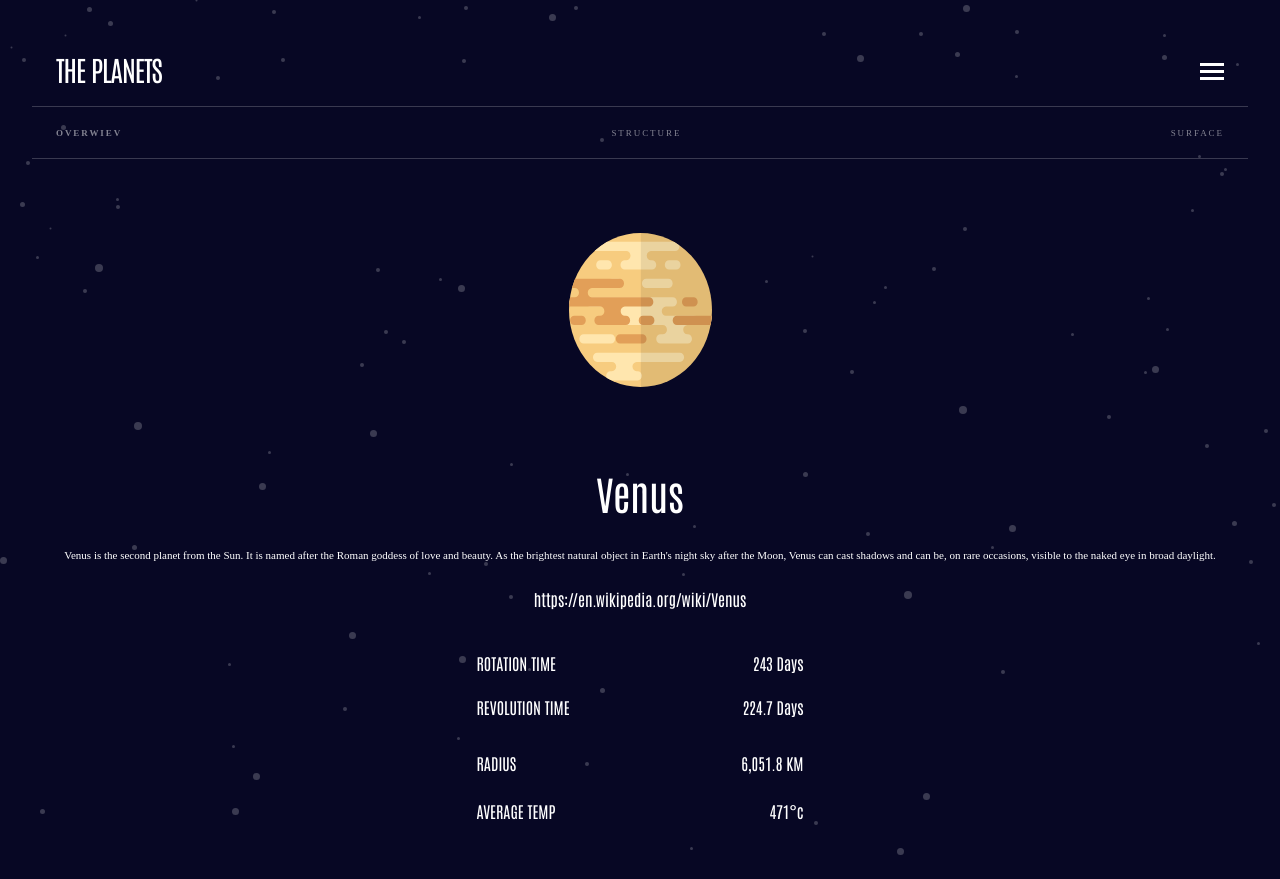
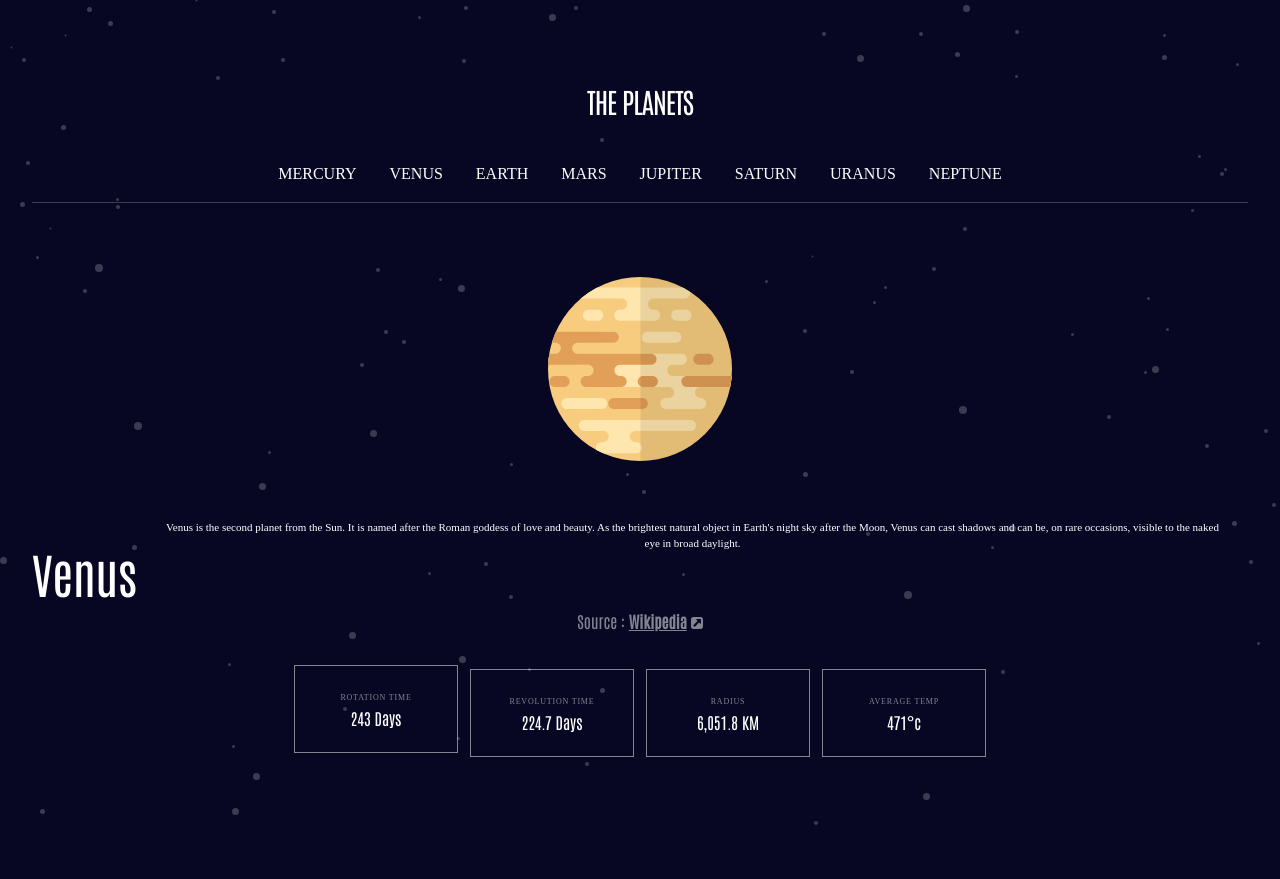
Before and after one commit to Sibashvili/Planets-fact-site, a React (Vite) app: page / in a window 1280 px wide. After the commit the page ends 837 px from the top, so only its background shows below. Built offline with nearby package versions, Linux system fonts and the light colour scheme.

Commit message:
style: writing responsive for tablet

```diff
--- a/src/components/Header.jsx
+++ b/src/components/Header.jsx
@@ -13,33 +13,35 @@ function Header() {
 
   return (
     <div>
-      <div className=" text-[white] text-[28px] tracking-[-1.05px] pl-[24px] pr-[24px] mt-[16px] flex justify-between">
-        <h1>THE PLANETS </h1>
+      <div className=" text-[white] text-[28px] tracking-[-1.05px] pl-[24px] pr-[24px] mt-[16px] flex justify-between md:justify-center ">
+        <h1 className=" md:mt-8">THE PLANETS </h1>
         <img
           onClick={show}
-          className={`w-[24px] h-[17px] mt-[15px] `}
+          className={`w-[24px] h-[17px] mt-[15px] md:hidden `}
           src={buttonMobile}
           alt=""
         />
       </div>
+      <div className=" flex  gap-[33px] justify-center mt-10 font-[Spartan] pl-12 pr-12 text-[#FFFFFF] max-sm:hidden  ">
+        <button>MERCURY</button>
+        <button>VENUS</button>
+        <button>EARTH</button>
+        <button>MARS</button>
+        <button>JUPITER</button>
+        <button>SATURN</button>
+        <button>URANUS</button>
+        <button>NEPTUNE</button>
+      </div>
       <div className="w-full h-[1px] bg-white  mt-[16px] opacity-[0.20000000298023224]"></div>
-      <div className=" text-[#fff] opacity-[0.5] flex justify-between pl-[24px] pr-[24px] mt-[20px]  items-center">
-        <button className="font-[700] tracking-[1.929px] font-[Spartan] text-[9px] ">
-          OVERWIEV
-        </button>
-        <button className="tracking-[1.929px] font-[Spartan] text-[9px]">
-          STRUCTURE
-        </button>
-        <button className="tracking-[1.929px] font-[Spartan] text-[9px]">
-          SURFACE
-        </button>
-      </div>
-      <div className="w-full h-[1px] bg-[#fff] mt-[17px] opacity-[0.20000000298023224]"></div>
+
       {active && (
-        <div className=" bg-[#070724]">
+        <div className=" bg-[#070724] w-full h-full mt-6 md:hidden">
           {data.map((planet) => {
             return (
-              <div className=" flex justify-between   pt-[46px]">
+              <div
+                key={planet.name}
+                className=" flex justify-between   pt-[46px]"
+              >
                 <div>
                   <div
                     className="flex    items-center pl-[24px]   "
--- a/src/components/planets.jsx
+++ b/src/components/planets.jsx
@@ -1,45 +1,109 @@
 import data from "../../data.json";
-import React from "react";
+import React, { useState } from "react";
 // import Venus from "../assets/planet-venus.svg";
+import source from "../assets/icon-source.svg";
 
 function Planets() {
+  const [active, setActive] = useState("overview");
   const object = data[1];
-  console.log(object);
-  console.log(object.images.planet);
+
   return (
     <div>
+      <div className=" text-[#fff] opacity-[0.5] flex justify-between pl-[24px] pr-[24px] mt-[20px]  items-center md:hidden">
+        <button
+          onClick={() => setActive("overview")}
+          className={`font-[700] tracking-[1.929px] font-[Spartan] text-[9px] ${
+            active === "overview" ? "border-b-4" : null
+          }
+          `}
+        >
+          OVERWIEV
+        </button>
+        <button
+          onClick={() => setActive("structure")}
+          className="tracking-[1.929px] font-[Spartan] text-[9px]"
+        >
+          STRUCTURE
+        </button>
+        <button
+          onClick={() => setActive("surface")}
+          className="tracking-[1.929px] font-[Spartan] text-[9px]"
+        >
+          SURFACE
+        </button>
+      </div>
+
+      <div className="w-full h-[1px] bg-[#fff] md:hidden mt-[17px] opacity-[0.20000000298023224]"></div>
       <div className="flex justify-center mt-[74px]">
         <img
-          className=" w-[143px] h-[154px] "
-          src={object.images.planet}
+          className=" w-[143px] h-[154px] relative md:w-[184px] md:h-[184px]  "
+          src={
+            active === "overview"
+              ? object.images.planet
+              : active === "structure"
+              ? object.images.internal
+              : active === "surface"
+              ? object.images.planet
+              : null
+          }
+          alt=""
+        />
+        <img
+          className=" w-[80px] h-[98px] absolute mt-24 hidden"
+          src={active === "surface" ? object.images.geology : null}
           alt=""
         />
       </div>
-      <div className=" text-white text-[40px] mt-[76px] flex items-center justify-center ">
-        {object.name}
+      <div className=" md:flex ">
+        <div className=" text-white text-[40px] mt-[76px] flex items-center justify-center md:text-[48px] ">
+          {object.name}
+        </div>
+
+        <div className=" text-white text-[11px]  items-center flex   text-center  justify-center font-[Spartan] ">
+          <h1 className=" p-[24px]">
+            {active === "overview"
+              ? object.overview.content
+              : active === "structure"
+              ? object.structure.content
+              : object.geology.content}
+          </h1>
+        </div>
       </div>
+      <div className=" flex flex-row-reverse justify-center items-center text-center">
+        <a
+          className="flex text-textrgba font-[700] justify-center underline ml-1 "
+          href={object.overview.source}
+          target="_blank"
+        >
+          Wikipedia
+          <img className=" w-3 h-3 mt-2 ml-1" src={source} alt="" />
+        </a>
 
-      <div className=" text-white text-[11px]  items-center flex   text-center  justify-center font-[Spartan] ">
-        <h1 className=" p-[24px]">{object.overview.content}</h1>
+        <h1 className="text-textrgba font-[400]">Source : </h1>
       </div>
-      <div>
-        <h1 className=" text-white">{object.overview.source}</h1>
-      </div>
-      <div className=" text-white flex flex-col justify-center mt-[28px] items-center   ">
-        <div className=" w-[327px] h-[48px] flex justify-between items-center border-2-[white] ">
-          <p>ROTATION TIME</p>
+      <div className=" text-white flex flex-col justify-center mt-[28px] items-center pb-12 md:flex-row md:gap-3  ">
+        <div className=" w-[327px] h-[48px] flex justify-between items-center border border-whitergba p-[24px]  md:w-[164px] md:h-[88px] md:flex-col ">
+          <p className=" text-textrgba text-[8px] font-[Spartan] tracking-[0.8px]  leading-4">
+            ROTATION TIME
+          </p>
           <h1>{object.rotation}</h1>
         </div>
-        <div className=" w-[327px] h-[48px] flex mt-2 justify-between">
-          <p>REVOLUTION TIME </p>
+        <div className=" w-[327px] h-[48px] flex mt-2 justify-between items-center p-[24px] border border-whitergba md:w-[164px] md:h-[88px] md:flex-col">
+          <p className=" text-textrgba text-[8px] font-[Spartan] tracking-[0.8px]  leading-4">
+            REVOLUTION TIME{" "}
+          </p>
           <h2>{object.revolution}</h2>
         </div>
-        <div className=" w-[327px] h-[48px] mt-2 justify-between flex">
-          <p>RADIUS</p>
+        <div className=" w-[327px] h-[48px] mt-2 justify-between items-center flex p-[24px] border border-whitergba md:w-[164px] md:h-[88px] md:flex-col">
+          <p className=" text-textrgba text-[8px] font-[Spartan] tracking-[0.8px]  leading-4">
+            RADIUS
+          </p>
           <h3>{object.radius}</h3>
         </div>
-        <div className=" w-[327px] h-[48px] mt- flex justify-between">
-          <p>AVERAGE TEMP</p>
+        <div className=" w-[327px] h-[48px] mt-2 flex justify-between items-center p-[24px] border border-whitergba md:w-[164px] md:h-[88px] md:flex-col">
+          <p className=" text-textrgba text-[8px] font-[Spartan] tracking-[0.8px]  leading-4">
+            AVERAGE TEMP
+          </p>
           <h3> {object.temperature}</h3>
         </div>
       </div>
--- a/src/index.css
+++ b/src/index.css
@@ -1,5 +1,5 @@
 @import url("https://fonts.googleapis.com/css2?family=Antonio&family=JetBrains+Mono:wght@700&display=swap");
-@import url("https://fonts.googleapis.com/css2?family=Antonio&family=League+Spartan:wght@400;700&display=swap");
+@import url("https://fonts.googleapis.com/css2?family=League+Spartan:wght@700&display=swap");
 @tailwind base;
 @tailwind components;
 @tailwind utilities;
--- a/tailwind.config.js
+++ b/tailwind.config.js
@@ -2,7 +2,12 @@
 export default {
   content: ["./index.html", "./src/**/*.{js,ts,jsx,tsx}"],
   theme: {
-    extend: {},
+    extend: {
+      colors: {
+        whitergba: "rgba(255, 255, 255, 0.5)",
+        textrgba: "rgba(255, 255, 255, 0.5)",
+      },
+    },
   },
   plugins: [],
 };
```
